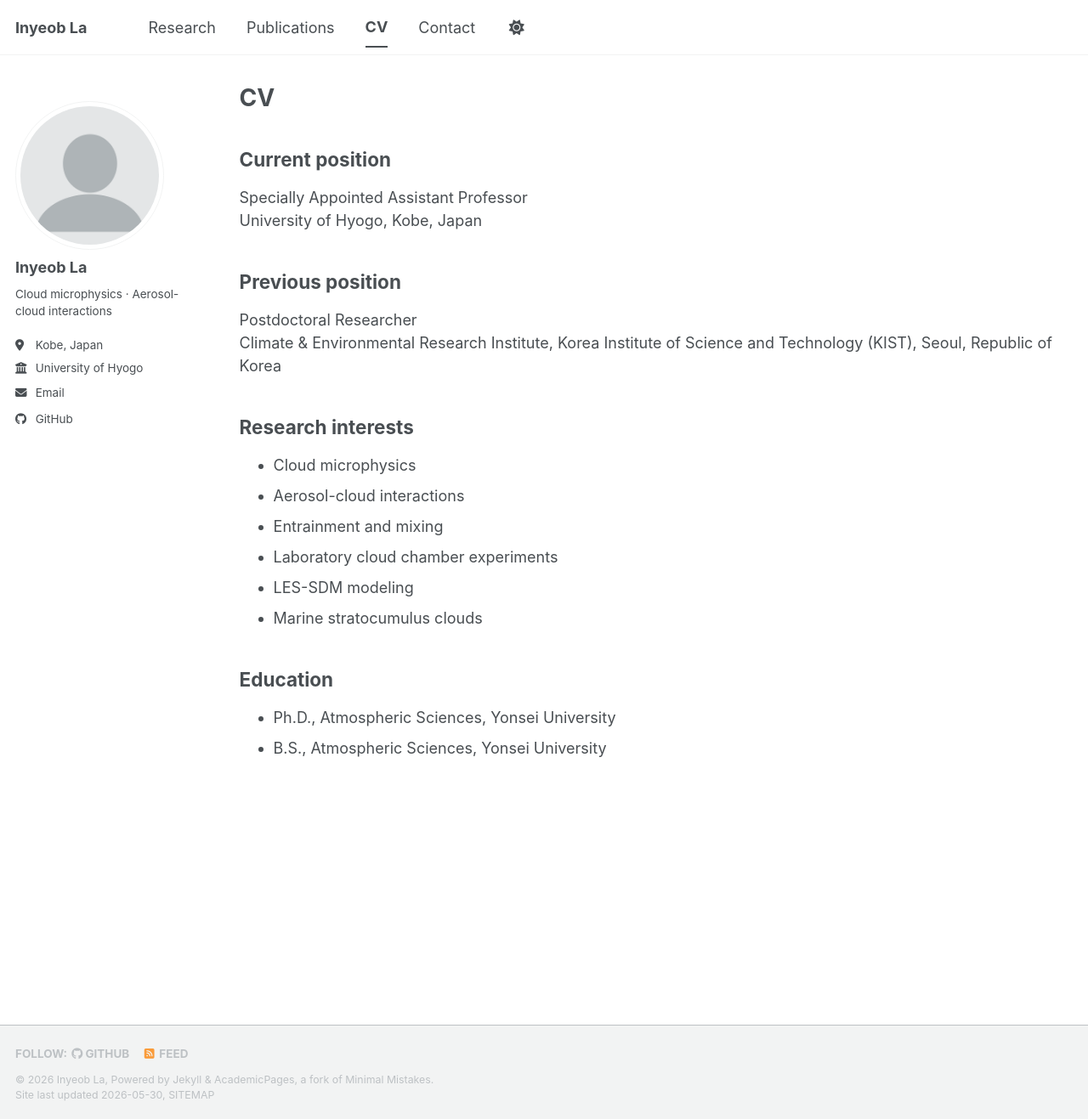
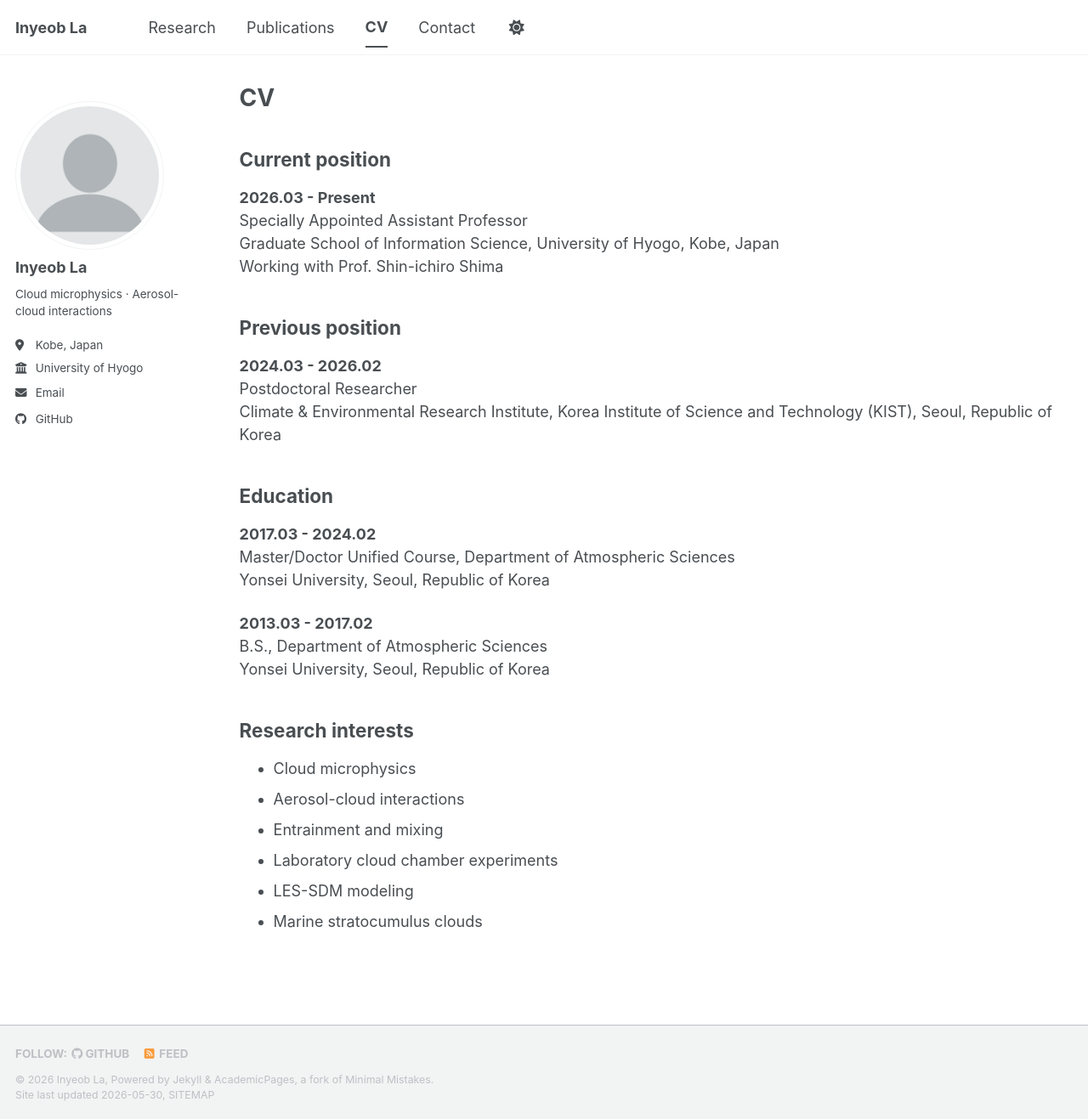
Before and after one commit to iyna481/iyna481.github.io, a Jekyll site: the page built from _pages/cv.md, in a window 1280 px wide and 1317 px high. Shown: the whole window at 85% size. Built offline with Jekyll 4.4.1, drawn with Linux system fonts in a browser that asks for light colours; a script bundle is joined from its source files by our own code; library files that are not in the unit come from our copies.

Commit message:
Add dates to CV page

```diff
--- a/_pages/cv.md
+++ b/_pages/cv.md
@@ -9,13 +9,26 @@ redirect_from:
 
 ## Current position
 
+**2026.03 - Present**
 Specially Appointed Assistant Professor
-University of Hyogo, Kobe, Japan
+Graduate School of Information Science, University of Hyogo, Kobe, Japan
+Working with Prof. Shin-ichiro Shima
 
 ## Previous position
 
+**2024.03 - 2026.02**
 Postdoctoral Researcher
 Climate & Environmental Research Institute, Korea Institute of Science and Technology (KIST), Seoul, Republic of Korea
+
+## Education
+
+**2017.03 - 2024.02**
+Master/Doctor Unified Course, Department of Atmospheric Sciences
+Yonsei University, Seoul, Republic of Korea
+
+**2013.03 - 2017.02**
+B.S., Department of Atmospheric Sciences
+Yonsei University, Seoul, Republic of Korea
 
 ## Research interests
 
@@ -25,8 +38,3 @@ Climate & Environmental Research Institute, Korea Institute of Science and Techn
 - Laboratory cloud chamber experiments
 - LES-SDM modeling
 - Marine stratocumulus clouds
-
-## Education
-
-- Ph.D., Atmospheric Sciences, Yonsei University
-- B.S., Atmospheric Sciences, Yonsei University
```
